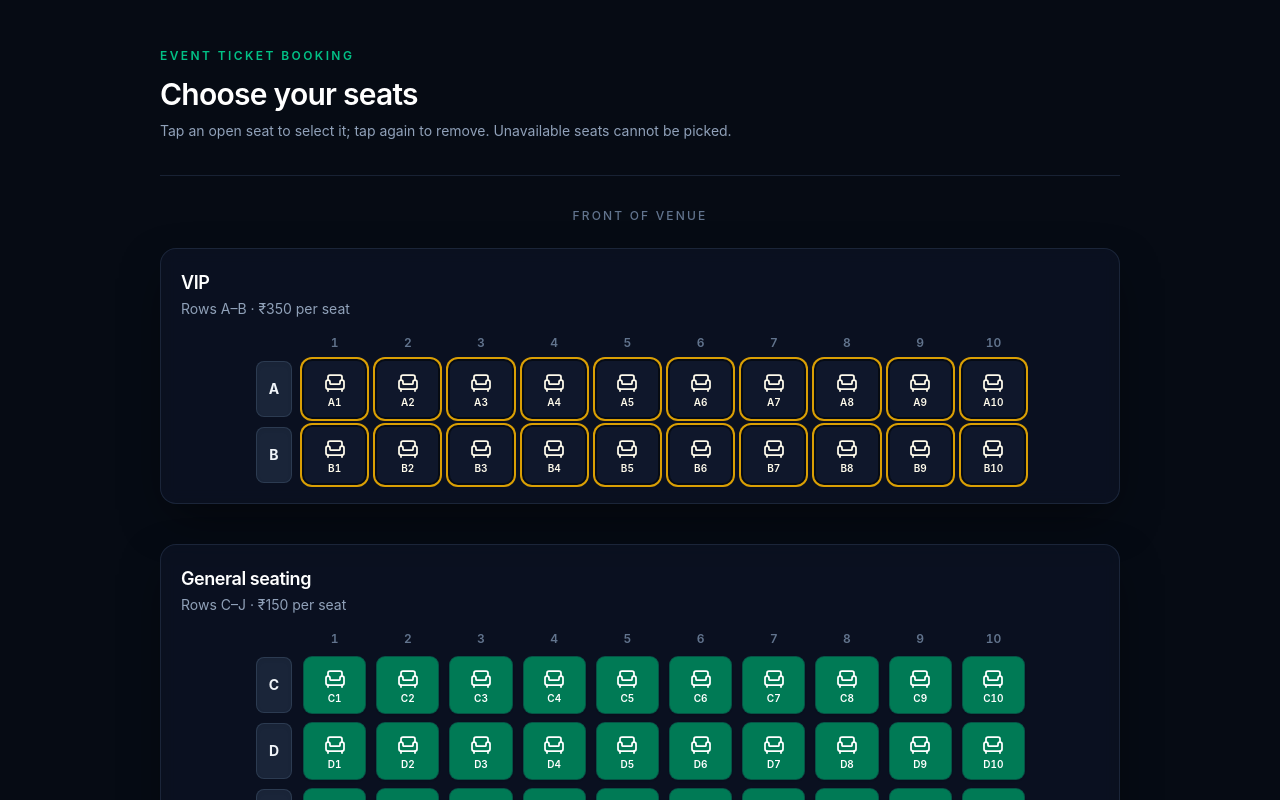
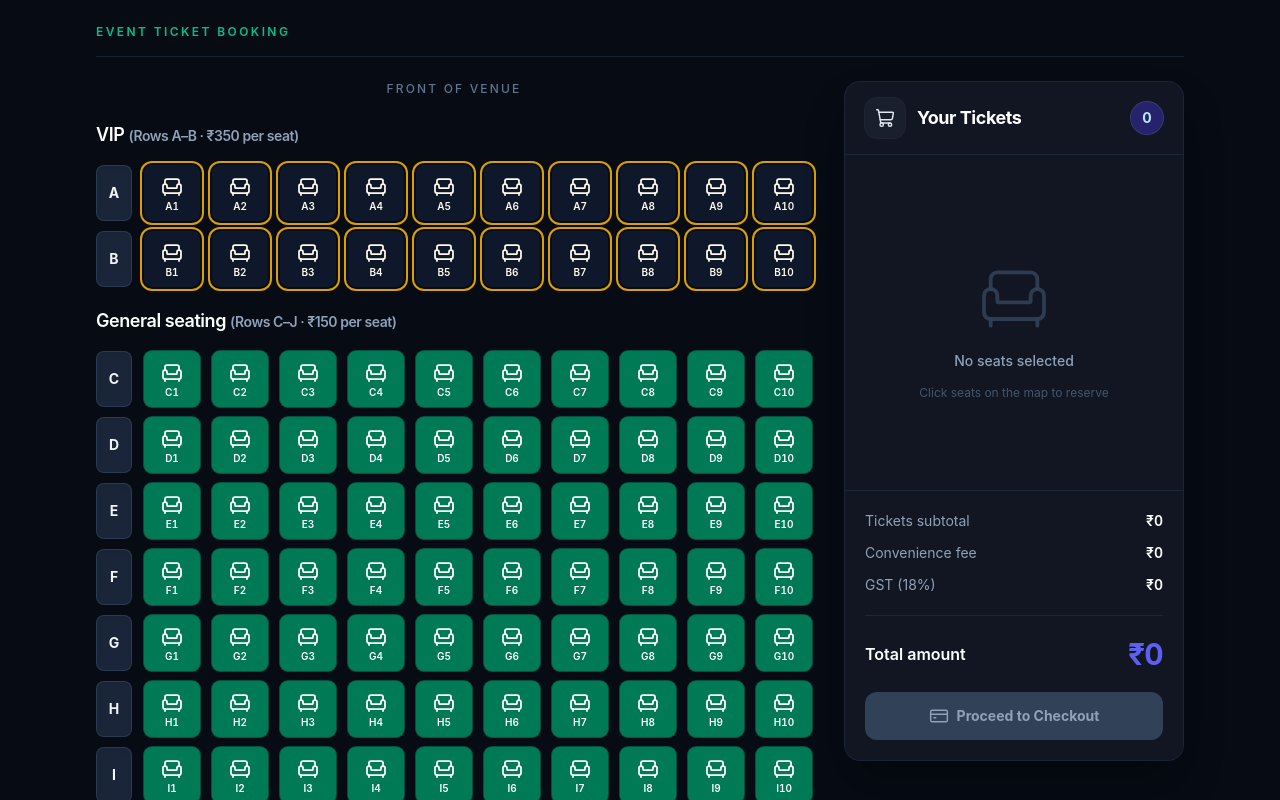
Before and after one commit to Patelg5606/event_ticket_bookings, a React (Vite) app: page / in a window 1280 px wide. Shown: the top 800 px of the page. Built offline with nearby package versions, Linux system fonts and the light colour scheme.

Commit message:
add proceed to checkout section

```diff
--- /dev/null
+++ b/src/features/booking/BookingPanel.tsx
@@ -0,0 +1,138 @@
+import { Armchair, CreditCard, ShoppingCart } from 'lucide-react'
+import type { Seat } from './types'
+
+type BookingPanelProps = {
+  pickedIds: string[]
+  seats: Seat[]
+  onCheckout: () => void
+}
+
+export function BookingPanel({
+  pickedIds,
+  seats,
+  onCheckout,
+}: BookingPanelProps) {
+  type Row = {
+    id: string
+    price: number
+    tier: string
+  }
+
+  const rows: Row[] = []
+  let ticketsSubtotal = 0
+
+  for (const id of [...pickedIds].sort()) {
+    const seat = seats.find((s) => s.id === id)
+    if (seat) {
+      rows.push({
+        id: seat.id,
+        price: seat.price,
+        tier: seat.tier,
+      })
+      ticketsSubtotal += seat.price
+    }
+  }
+
+  const convenienceFee = Math.round(ticketsSubtotal * 0.1)
+  const gst = Math.round((ticketsSubtotal + convenienceFee) * 0.18)
+  const totalAmount = ticketsSubtotal + convenienceFee + gst
+
+  const count = rows.length
+  const hasSeats = count > 0
+
+  return (
+    <aside className="flex h-full min-h-[70vh] w-full flex-col overflow-hidden rounded-2xl border border-slate-800/80 bg-[#111622] shadow-[0_24px_48px_-12px_rgba(0,0,0,0.45)] lg:min-h-0">
+      <div className="flex shrink-0 items-center justify-between gap-3 border-b border-slate-800/90 px-4 py-4 sm:px-5">
+        <div className="flex min-w-0 items-center gap-3">
+          <span className="flex h-10 w-10 shrink-0 items-center justify-center rounded-xl bg-[#1a1f2e] text-slate-200 ring-1 ring-white/[0.06]">
+            <ShoppingCart className="h-5 w-5" strokeWidth={1.75} aria-hidden />
+          </span>
+          <h2 className="truncate text-lg font-bold tracking-tight text-white">
+            Your Tickets
+          </h2>
+        </div>
+        <span
+          className="flex h-8 min-w-8 shrink-0 items-center justify-center rounded-full bg-indigo-600/35 px-2 text-sm font-bold text-sky-200 ring-1 ring-indigo-400/35"
+          aria-label={`${count} tickets`}
+        >
+          {count}
+        </span>
+      </div>
+
+      <div className="flex min-h-0 flex-1 flex-col px-4 pt-3 sm:px-5 sm:pt-4">
+        {hasSeats ? (
+          <ul className="min-h-0 flex-1 space-y-2 overflow-y-auto pr-0.5 pb-3 [-webkit-overflow-scrolling:touch]">
+            {rows.map((row) => (
+              <li
+                key={row.id}
+                className="flex items-center gap-3 rounded-xl bg-[#1a1d26] px-3 py-3 ring-1 ring-white/[0.06] sm:px-4"
+              >
+                <div className="min-w-0 flex-1">
+                  <p className="text-base font-bold leading-tight text-white sm:text-lg">
+                    {row.id}
+                  </p>
+                  <p className="mt-0.5 text-xs font-medium text-slate-500">
+                    {row.tier}
+                  </p>
+                </div>
+                <span className="shrink-0 text-base font-bold tabular-nums text-white sm:text-lg">
+                  ₹{row.price}
+                </span>
+              </li>
+            ))}
+          </ul>
+        ) : (
+          <div className="flex flex-1 flex-col items-center justify-center gap-3 px-2 py-10 text-center">
+            <Armchair
+              className="h-20 w-20 text-slate-700/90"
+              strokeWidth={1.15}
+              aria-hidden
+            />
+            <p className="text-sm font-medium text-slate-400">No seats selected</p>
+            <p className="max-w-[220px] text-xs leading-relaxed text-slate-600">
+              Click seats on the map to reserve
+            </p>
+          </div>
+        )}
+      </div>
+
+      <div className="shrink-0 border-t border-slate-800/90 bg-[#111622] px-4 pb-5 pt-5 sm:px-5">
+        <div className="space-y-3 text-sm">
+          <div className="flex items-center justify-between gap-3">
+            <span className="text-slate-400">Tickets subtotal</span>
+            <span className="font-semibold tabular-nums text-white">
+              ₹{ticketsSubtotal}
+            </span>
+          </div>
+          <div className="flex items-center justify-between gap-3">
+            <span className="text-slate-400">Convenience fee</span>
+            <span className="font-semibold tabular-nums text-white">
+              ₹{convenienceFee}
+            </span>
+          </div>
+          <div className="flex items-center justify-between gap-3">
+            <span className="text-slate-400">GST (18%)</span>
+            <span className="font-semibold tabular-nums text-white">₹{gst}</span>
+          </div>
+        </div>
+
+        <div className="mt-5 flex items-center justify-between gap-4 border-t border-slate-800/90 pt-5">
+          <span className="text-base font-semibold text-white">Total amount</span>
+          <span className="text-2xl font-bold tabular-nums tracking-tight text-[#5d5fef] sm:text-3xl">
+            ₹{totalAmount}
+          </span>
+        </div>
+
+        <button
+          type="button"
+          className="mt-5 flex w-full items-center justify-center gap-2 rounded-xl bg-[#5d5fef] py-3.5 text-sm font-bold text-white shadow-lg shadow-indigo-950/40 transition hover:bg-[#4f52e6] active:scale-[0.99] disabled:cursor-not-allowed disabled:bg-slate-700 disabled:text-slate-400 disabled:shadow-none disabled:hover:bg-slate-700"
+          disabled={!hasSeats}
+          onClick={onCheckout}
+        >
+          <CreditCard className="h-5 w-5 shrink-0" strokeWidth={1.75} aria-hidden />
+          Proceed to Checkout
+        </button>
+      </div>
+    </aside>
+  )
+}
--- a/src/features/booking/SeatGrid.tsx
+++ b/src/features/booking/SeatGrid.tsx
@@ -41,27 +41,6 @@ function buildRowGroups(seatList: Seat[]) {
   }
 
   return rows
-}
-
-function ColumnHeadings() {
-  return (
-    <div className="flex items-end gap-2 sm:gap-2.5 md:gap-3">
-      <div
-        className="w-6 shrink-0 sm:w-8 md:w-9"
-        aria-hidden
-      />
-      <div className="grid min-w-0 flex-1 grid-cols-10 gap-2 sm:gap-2.5 md:gap-3">
-        {Array.from({ length: 10 }, (_, i) => i + 1).map((n) => (
-          <div
-            key={n}
-            className="text-center text-[9px] font-semibold tabular-nums text-slate-500 sm:text-[10px] md:text-xs"
-          >
-            {n}
-          </div>
-        ))}
-      </div>
-    </div>
-  )
 }
 
 type SeatTileProps = {
@@ -174,18 +153,16 @@ function SectionShell({
 }: SectionShellProps) {
   return (
     <section
-      className="rounded-xl border border-slate-800/90 bg-slate-900/55 p-3 shadow-[0_18px_48px_-12px_rgba(0,0,0,0.55)] backdrop-blur-sm sm:rounded-2xl sm:p-4 md:p-5"
       role={role}
       aria-label={ariaLabel}
     >
-      <header className="mb-3 flex flex-col gap-1 sm:mb-4 md:flex-row md:items-end md:justify-between">
+      <header className="mb-1 flex flex-col gap-1 sm:mb-4 md:flex-row md:items-end md:justify-between">
         <div>
           <h2 className="text-sm font-semibold tracking-tight text-white sm:text-base md:text-lg">
-            {title}
+            {title} <span className="text-[11px] text-slate-400 sm:text-xs md:text-sm">
+              ({subtitle})
+            </span>
           </h2>
-          <p className="mt-0.5 text-[11px] text-slate-400 sm:text-xs md:text-sm">
-            {subtitle}
-          </p>
         </div>
       </header>
       <SeatMapScroll>
@@ -207,19 +184,18 @@ export function SeatGrid({ seats, pickedIds, onSeatClick }: SeatGridProps) {
   const generalRows = buildRowGroups(generalSeats)
 
   return (
-    <div className="flex flex-col gap-5 sm:gap-6">
+    <div className="flex flex-col gap-1 sm:gap-6">
       <p className="text-center text-[10px] font-medium uppercase tracking-[0.15em] text-slate-500 sm:text-xs sm:tracking-[0.18em]">
         Front of venue
       </p>
 
-      <div className="flex flex-col gap-8 md:gap-10">
+      <div className="flex flex-col gap-2 md:gap-5">
         <SectionShell
           title="VIP"
           subtitle="Rows A–B · ₹350 per seat"
           role="group"
           ariaLabel="VIP seats"
         >
-          <ColumnHeadings />
           {vipRows.map((rg) => (
             <SeatRow
               key={rg.row}
@@ -237,7 +213,6 @@ export function SeatGrid({ seats, pickedIds, onSeatClick }: SeatGridProps) {
           role="group"
           ariaLabel="General seats"
         >
-          <ColumnHeadings />
           {generalRows.map((rg) => (
             <SeatRow
               key={rg.row}
--- a/src/pages/HomePage.tsx
+++ b/src/pages/HomePage.tsx
@@ -1,6 +1,6 @@
 import { useQuery } from '@tanstack/react-query'
-import { Armchair } from 'lucide-react'
 import { useState } from 'react'
+import { BookingPanel } from '@/features/booking/BookingPanel'
 import { SeatGrid } from '@/features/booking/SeatGrid'
 import { fetchSeatList } from '@/features/booking/mockApi'
 import type { Seat } from '@/features/booking/types'
@@ -26,6 +26,13 @@ export function HomePage() {
     })
   }
 
+  function handleCheckout() {
+    if (pickedIds.length === 0) {
+      return
+    }
+    window.alert('Demo checkout — timer and payment can come in later steps.')
+  }
+
   if (seatQuery.isPending) {
     return (
       <div className="min-h-dvh bg-slate-950 px-3 py-12 text-slate-100 sm:px-6 sm:py-16">
@@ -46,34 +53,22 @@ export function HomePage() {
 
   return (
     <div className="min-h-dvh bg-[#060b14] pb-[max(1.5rem,env(safe-area-inset-bottom))] text-slate-100">
-      <main className="mx-auto flex w-full max-w-4xl flex-col gap-6 px-3 py-8 sm:gap-8 sm:px-6 sm:py-10 md:px-8 md:py-12 lg:max-w-5xl">
-        <header className="border-b border-slate-800/80 pb-6 sm:pb-8">
+      <main className="mx-auto flex min-h-dvh w-full max-w-4xl flex-col px-3 py-4 sm:px-6 sm:py-6 md:px-8 lg:max-w-6xl">
+        <header className="shrink-0 border-b border-slate-800/80 pb-4">
           <p className="text-[10px] font-semibold uppercase tracking-[0.16em] text-emerald-400/90 sm:text-xs sm:tracking-[0.2em]">
             Event ticket booking
           </p>
-          <h1 className="mt-2 text-xl font-semibold tracking-tight text-white sm:mt-3 sm:text-2xl md:text-3xl">
-            Choose your seats
-          </h1>
-          <p className="mt-2 max-w-2xl text-xs leading-relaxed text-slate-400 sm:text-sm">
-            Tap an open seat to select it; tap again to remove. Unavailable
-            seats cannot be picked.
-          </p>
-          {pickedIds.length > 0 ? (
-            <p className="mt-3 text-sm text-sky-300">
-              Selected: {pickedIds.length} seat
-              {pickedIds.length === 1 ? '' : 's'} (
-              {[...pickedIds].sort().join(', ')})
-            </p>
-          ) : null}
         </header>
 
+        <div className="grid min-h-0 flex-1 grid-cols-1 gap-8 py-6 lg:grid-cols-[1fr_minmax(280px,340px)] lg:items-stretch lg:gap-8 lg:py-6">
+          <div className="flex min-h-0 min-w-0 flex-col gap-8">
             <SeatGrid
               seats={seats}
               pickedIds={pickedIds}
               onSeatClick={handleSeatClick}
             />
 
-        <footer className="rounded-xl border border-slate-800/80 bg-slate-900/40 px-3 py-3 sm:rounded-2xl sm:px-5 sm:py-4">
+              {/* <footer className="rounded-xl border border-slate-800/80 bg-slate-900/40 px-3 py-3 sm:rounded-2xl sm:px-5 sm:py-4">
                 <p className="mb-2 text-[10px] font-semibold uppercase tracking-wider text-slate-500 sm:mb-3 sm:text-xs">
                   Legend
                 </p>
@@ -107,7 +102,17 @@ export function HomePage() {
                     Selected
                   </span>
                 </div>
-        </footer>
+              </footer> */}
+          </div>
+
+          <div className="flex min-h-[70vh] flex-col lg:min-h-0 lg:h-[calc(100dvh-7.5rem)]">
+            <BookingPanel
+              pickedIds={pickedIds}
+              seats={seats}
+              onCheckout={handleCheckout}
+            />
+          </div>
+        </div>
       </main>
     </div>
   )
```
Lines whose indentation alone changed are shown as unchanged.
